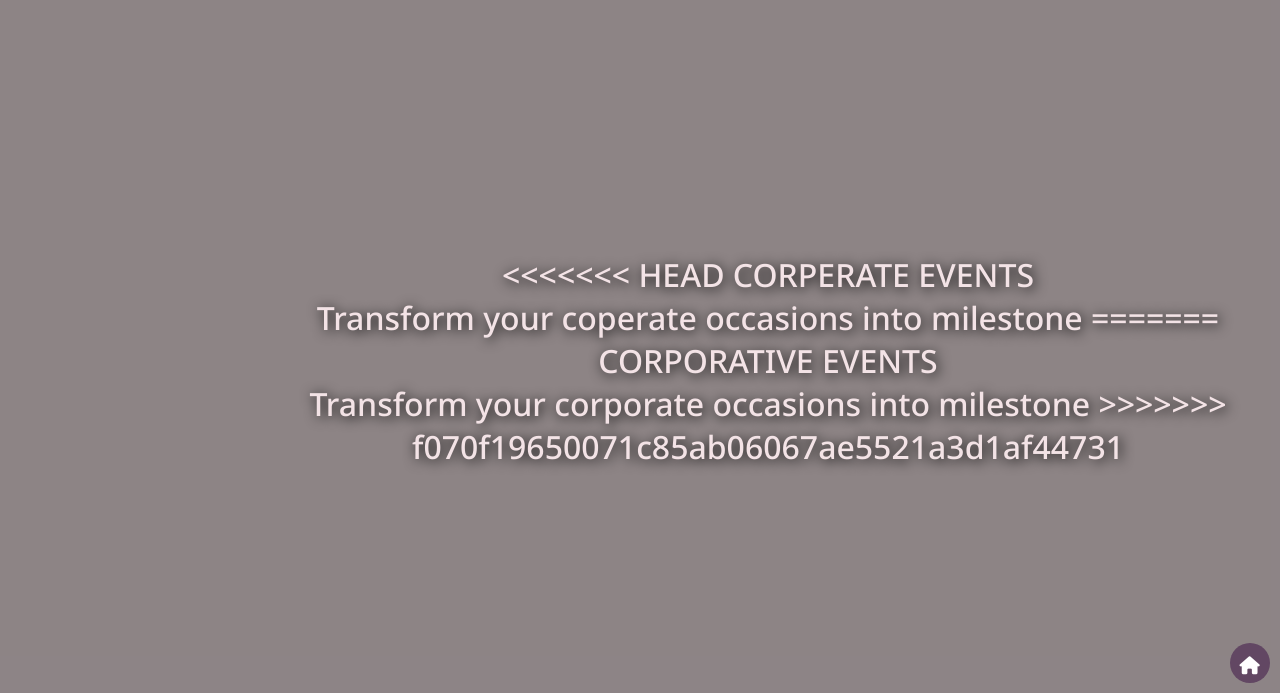
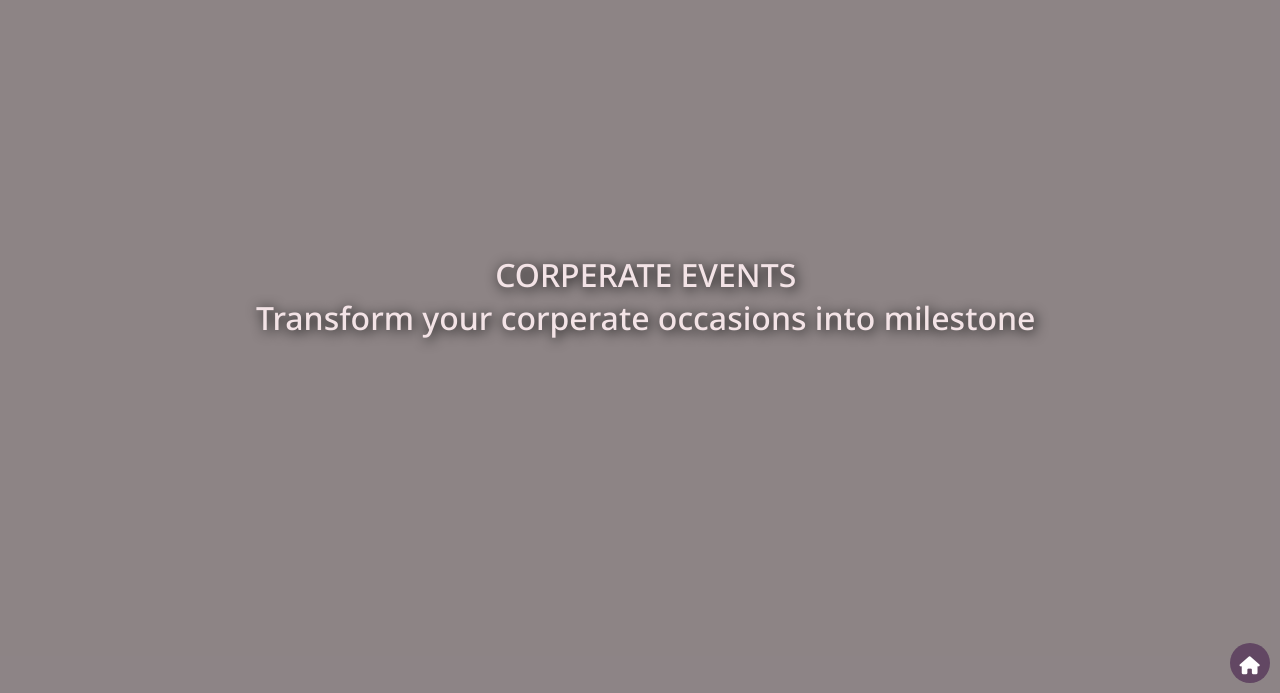
Before and after one commit to ms-poojary/Event-management, a plain HTML site: page coperate.htm in a window 1280 px wide. Shown: the part 107-800 px from the top of the page. Drawn offline with nearby package versions, Linux system fonts and the light colour scheme.

Commit message:
done mare

```diff
--- a/coperate.htm
+++ b/coperate.htm
@@ -76,13 +76,8 @@
 
         <div class="box">
             <div class="cop-head" data-aos="flip-up" data-aos-delay="300" data-aos-duration="1000">
-<<<<<<< HEAD
                 CORPERATE EVENTS <br>
-             Transform your coperate occasions into milestone
-=======
-                CORPORATIVE EVENTS <br>
-             Transform your corporate occasions into milestone
->>>>>>> f070f19650071c85ab06067ae5521a3d1af44731
+             Transform your corperate occasions into milestone
         </div>
 
         </div>
--- a/css/style.css
+++ b/css/style.css
@@ -22,7 +22,6 @@ html
 body{
     font-size: 18px;
     overflow-x: hidden;
-    /* scroll-behavior: smooth; */
     background-color: var(--bgColor);
 }
 
```
Also changed, not shown: contact.html (+1 -1 lines).
